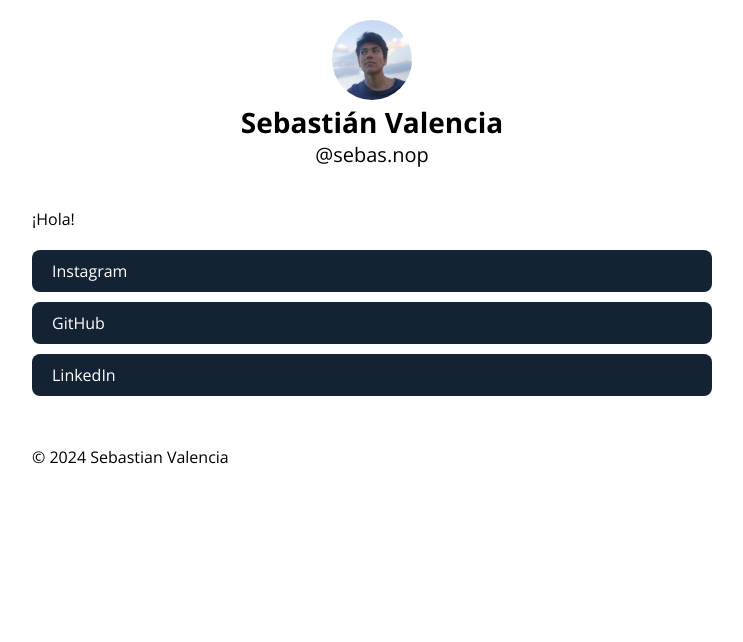
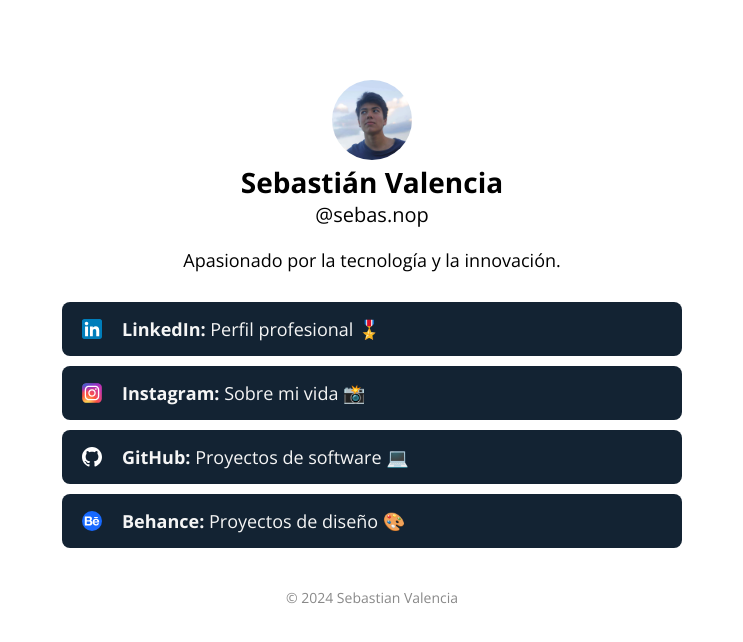
Before and after one commit to sebasnop/link-in-bio, a plain HTML site: page index.html in a window 1280 px wide. Shown: the whole page, without its empty margins (268-1011 px from the left). Drawn offline with nearby package versions, Linux system fonts and the light colour scheme.

Commit message:
feat: Basic project done.

```diff
--- a/index.html
+++ b/index.html
@@ -7,7 +7,7 @@
   <link rel="stylesheet" href="./styles/styles.css">
   <link rel="shortcut icon" href="./assets/link.svg" type="image/x-icon">
 
-  <title>@sebas.nop</title>
+  <title>Sebastian Valencia - Link In Bio</title>
 
   <link rel="preconnect" href="https://fonts.googleapis.com">
   <link rel="preconnect" href="https://fonts.gstatic.com" crossorigin>
@@ -27,22 +27,39 @@
     <h2 class="username">@sebas.nop</h2>
   </header>
   <main>
-    <p class="description">¡Hola!</p>
+    <p class="description">
+      Apasionado por la tecnología y la innovación.
+    </p>
     <section class="links">
+      <a class="button" href="https://www.linkedin.com/in/sebasnop" target="_blank" title="Ir a LinkedIn">
+        <figure class="button__figure">
+          <img class="button__img" src="./assets/linkedin_logo.svg" alt="LinkedIn logo">
+        </figure>
+        <p><b>LinkedIn:</b> Perfil profesional 🎖️</p>
+      </a>
       <a class="button" href="https://www.instagram.com/sebas.nop" target="_blank" title="Ir a Instagram">
-        Instagram
+        <figure class="button__figure">
+          <img class="button__img" src="./assets/instagram_logo.svg" alt="Instagram logo">
+        </figure>
+        <p><b>Instagram:</b> Sobre mi vida 📸</p>
       </a>
-      <a class="button" href="https://www.github.com/sebasnop" target="_blank" title="Ir a Instagram">
-        GitHub
+      <a class="button" href="https://www.github.com/sebasnop" target="_blank" title="Ir a GitHub">
+        <figure class="button__figure">
+          <img class="button__img" src="./assets/github_logo.svg" alt="GitHub logo">
+        </figure>
+        <p><b>GitHub:</b> Proyectos de software 💻</p>
       </a>
-      <a class="button" href="https://www.linkedin.com/in/sebasnop" target="_blank" title="Ir a Instagram">
-        LinkedIn
+      <a class="button" href="https://www.behance.net/sebasnop" target="_blank" title="Ir a Behance">
+        <figure class="button__figure">
+          <img class="button__img" src="./assets/behance_logo.svg" alt="Behance logo">
+        </figure>
+        <p><b>Behance:</b> Proyectos de diseño 🎨</p>
       </a>
     </section>
   </main>
   <footer>
-    <div class="footer_elements_container">
-      <p>
+    <div class="footer__container">
+      <p class="footer__paragraph">
         ©
         <script type="text/javascript">
           document.write( new Date().getFullYear() );
--- a/styles/styles.css
+++ b/styles/styles.css
@@ -1,3 +1,7 @@
+:root {
+  --footer-text-color: #898989;
+}
+
 * {
   margin: 0;
   padding: 0;
@@ -18,19 +22,19 @@ h2 {
   font-weight: 500;
 }
 
-p, a {
-  font-size: 1.6rem;
+p {
+  font-size: 1.8rem;
 }
 
 /* HEADER */
 
 header {
-  width: 100vw;
+  width: 100%;
   display: flex;
   flex-direction: column;
   align-items: center;
   text-align: center;
-  padding: 2rem 2rem;
+  padding: 10vh 2rem 0 2rem;
 }
 
 .profile_picture_container {
@@ -49,17 +53,15 @@ header {
 /* MAIN */
 
 main {
-  width: 100vw;
+  width: 100%;
   display: flex;
   flex-direction: column;
   padding: 2rem 2rem;
-  max-width: 720px;
-  margin: auto;
 }
 
 .description {
-  text-align: justify;
-  margin-bottom: 2rem;
+  text-align: center;
+  margin-bottom: 3rem;
 }
 
 .links {
@@ -70,23 +72,44 @@ main {
 
 .button {
   width: 100%;
+  max-width: 620px;
   background-color: #132333;
-  color: white;
+  color: rgb(245, 245, 245);
   text-decoration: none;
-  padding: 1rem 2rem;
+  padding: 1.5rem 2rem;
   border-radius: 8px;
   margin-bottom: 1rem;
   cursor: pointer;
+  transition: background-color 0.3s; /* I dont know */
+  display: flex;
+  flex-direction: row;
+  align-items: center;
+}
+
+.button__figure {
+  height: 2rem;
+  margin-right: 2rem;
+}
+
+.button__img {
+  height: 100%;
 }
 
 /* FOOTER */
 
 footer {
-  width: 100vw;
+  width: 100%;
+  display: flex;
+  justify-content: center;
 }
 
-.footer_elements_container {
-  margin: auto;
+.footer__container {
   max-width: 720px;
-  padding: 2rem 2rem 3rem 2rem;
+  padding: 1rem 2rem 3rem 2rem;
+  text-align: right;
+  color: var(--footer-text-color);
 }
+
+.footer__paragraph {
+  font-size: 1.4rem;
+}
```
Also changed, not shown: assets/behance_logo.svg (added), assets/github_logo.svg (added), assets/instagram_logo.svg (added), assets/linkedin_logo.svg (added), assets/personal_website.svg (added).
